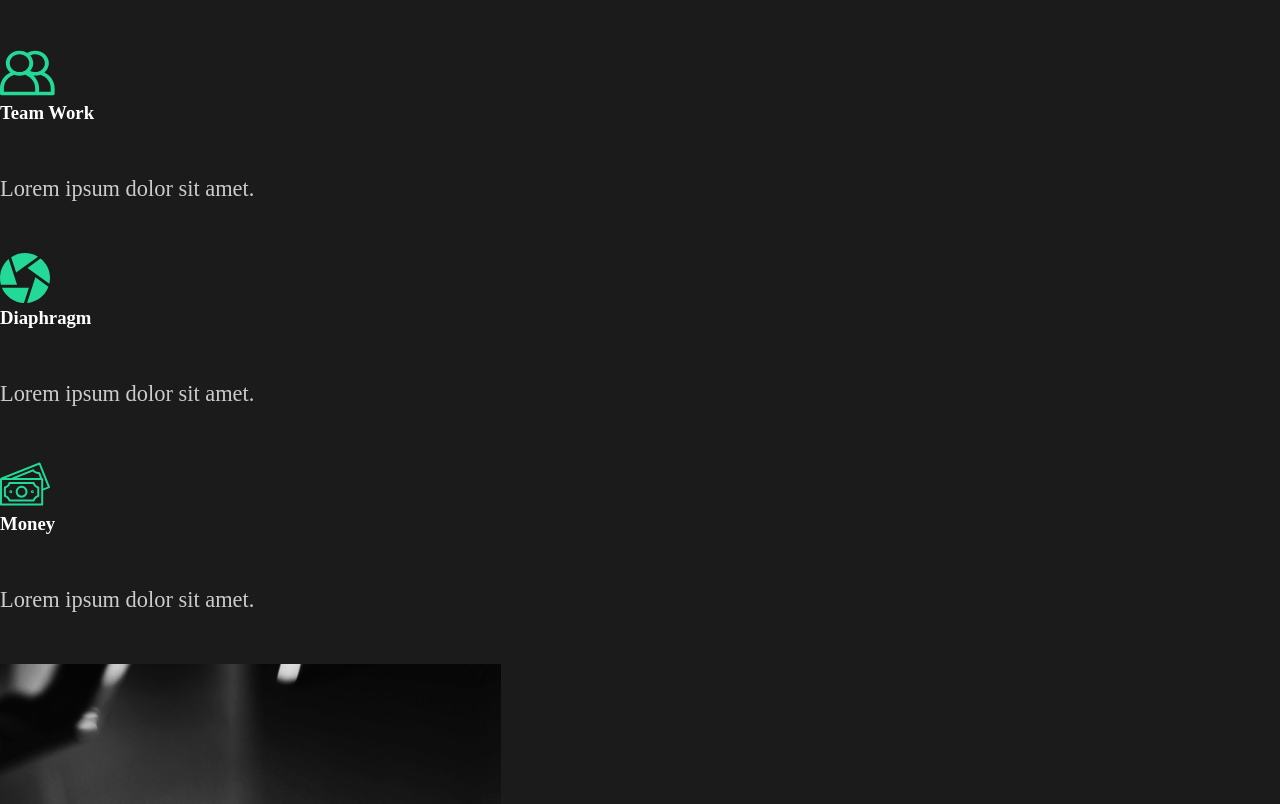
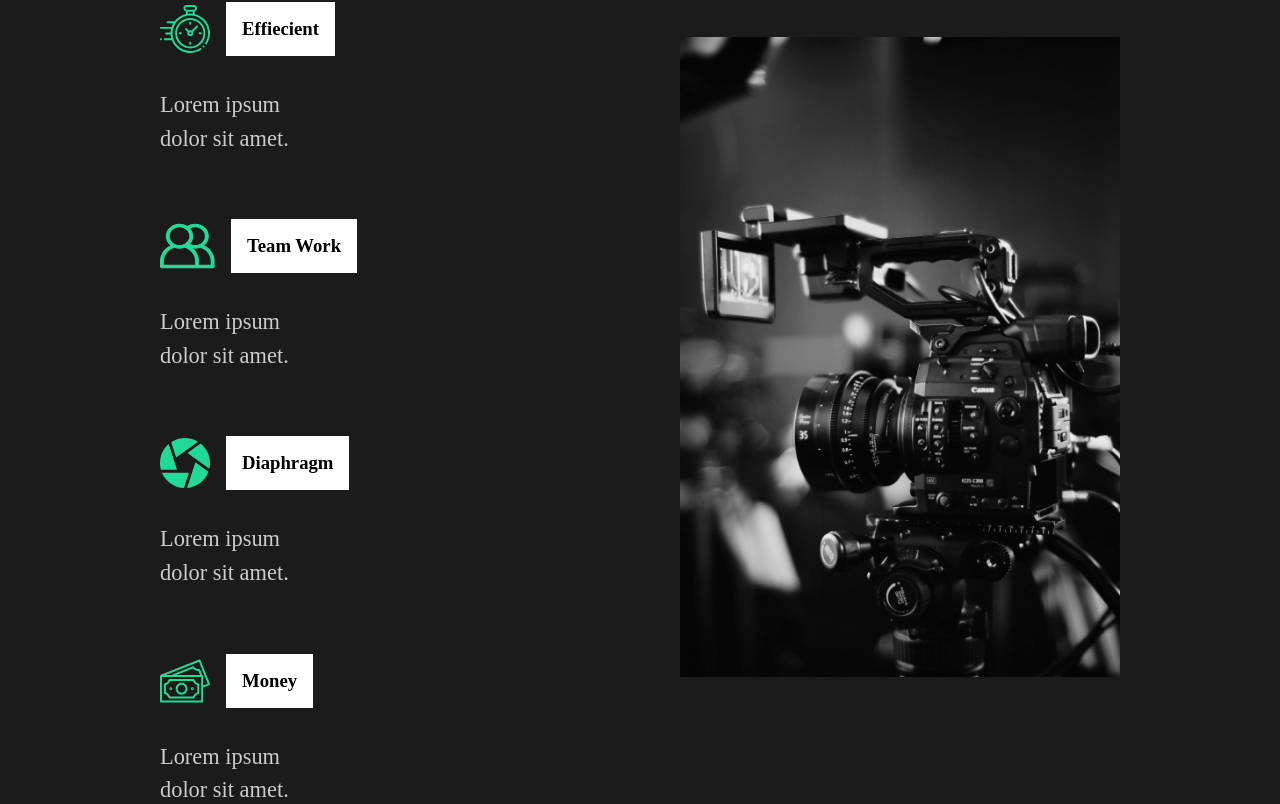
Before and after one commit to CliffordMorin/React-Portfolio, a React (Create React App) app: page / in a window 1280 px wide. Shown: the part 1036-1840 px from the top of the page. Built offline with nearby package versions, Linux system fonts and the light colour scheme.

Commit message:
5. Styled Services section

```diff
--- a/public/index.html
+++ b/public/index.html
@@ -8,6 +8,12 @@
     <meta
       name="description"
       content="Web site created using create-react-app"
+    />
+    <link rel="preconnect" href="https://fonts.googleapis.com" />
+    <link rel="preconnect" href="https://fonts.gstatic.com" crossorigin />
+    <link
+      href="https://fonts.googleapis.com/css2?family=Inter:wght@400;700&family=Lobster&display=swap"
+      rel="stylesheet"
     />
     <link rel="apple-touch-icon" href="%PUBLIC_URL%/logo192.png" />
     <!--
--- a/src/App.js
+++ b/src/App.js
@@ -1,6 +1,7 @@
 import React from 'react';
 //Global Style
 import GlobalStyle from './components/GlobalStyle'
+
 //Import Pages
 import AboutUs from './pages/AboutUs'
 
--- a/src/components/AboutSection.js
+++ b/src/components/AboutSection.js
@@ -1,7 +1,9 @@
 import React from "react";
 import home1 from "../img/home1.png";
 //Styled
-import styled from "styled-components";
+// import styled from "styled-components";
+import { StyledAbout, StyledDescription, StyledImage, StyledHide } from "../styles";
+
 
 const AboutSection = () => {
   return (
@@ -34,33 +36,6 @@
 };
 
 //Styled Components
-const StyledAbout = styled.div`
-  min-height: 90vh;
-  display: flex;
-  align-items: center;
-  justify-content: space-between;
-  padding: 5rem 10rem;
-  color: white;
-`;
-const StyledDescription = styled.div`
-  flex: 1;
-  padding-right: 5rem;
-  h2 {
-    font-weight: lighter;
-  }
-`;
-const StyledImage = styled.div`
-  flex: 1;
-  overflow: hidden;
-  img{
-    width: 100%;
-    height: 80vh;
-    object-fit: cover;
-  }
-`;
 
-const StyledHide = styled.div`
-  overflow: hidden;
-`
 
 export default AboutSection;
--- a/src/components/GlobalStyle.js
+++ b/src/components/GlobalStyle.js
@@ -10,6 +10,7 @@
 
 body{
     background: #1b1b1b;
+    font-family: 'Inter, sans-serif';
 
 }
 
@@ -22,6 +23,7 @@
     background: transparent;
     color: white;
     transition: all 0.5s ease;
+    font-family: 'Inter, sans-serif';
     &:hover{
         background-color: #23d997;
         color: white;
@@ -37,6 +39,7 @@
     }
     h4{
         font-weight: bold;
+        font-size: 2rem;
     }
     a{
         font-size: 1.1rem;
--- a/src/components/ServicesSection.js
+++ b/src/components/ServicesSection.js
@@ -1,60 +1,84 @@
-import React from 'react';
+import React from "react";
 //Import Icons
-import clock from '../img/clock.svg';
-import diaphragm from '../img/diaphragm.svg';
+import clock from "../img/clock.svg";
+import diaphragm from "../img/diaphragm.svg";
 import money from "../img/money.svg";
-import teamwork from '../img/teamwork.svg';
-import home2 from '../img/home2.png'
+import teamwork from "../img/teamwork.svg";
+import home2 from "../img/home2.png";
+//Style
+import styled from "styled-components";
+import { StyledAbout, StyledDescription, StyledImage } from "../styles";
 
 const ServiceSection = () => {
   return (
-        <div className="services">
-            <div className="description">
+    <StyledServices>
+      <StyledDescription>
         <h2>
           High <span> Services </span>
         </h2>
-                <div className="cards">
-                    <div className="card">
+        <StyledCards>
+          <StyledCard>
             <div className="icon">
               <img src={clock} alt="clock" />
               <h3>Effiecient</h3>
+            </div>
             <p>Lorem ipsum dolor sit amet.</p>
-                        </div>
-                    </div>
-                </div>
-                <div className="cards">
-                    <div className="card">
+          </StyledCard>
+          <StyledCard>
             <div className="icon">
               <img src={teamwork} alt="team work" />
               <h3>Team Work</h3>
+            </div>
             <p>Lorem ipsum dolor sit amet.</p>
-                        </div>
-                    </div>
-                </div>
-                <div className="cards">
-                    <div className="card">
+          </StyledCard>
+          <StyledCard>
             <div className="icon">
               <img src={diaphragm} alt="Diaphragm" />
               <h3>Diaphragm</h3>
+            </div>
             <p>Lorem ipsum dolor sit amet.</p>
-                        </div>
-                    </div>
-                </div>
-                <div className="cards">
-                    <div className="card">
+          </StyledCard>
+          <StyledCard>
             <div className="icon">
               <img src={money} alt="money" />
               <h3>Money</h3>
+            </div>
             <p>Lorem ipsum dolor sit amet.</p>
-                        </div>
-                    </div>
-                </div>
-                <div className="image">
+          </StyledCard>
+        </StyledCards>
+      </StyledDescription>
+      <StyledImage>
         <img src={home2} alt="home 2" />
-                </div>
-            </div>
-        </div>
-    )
+      </StyledImage>
+    </StyledServices>
+  );
+};
+
+const StyledServices = styled(StyledAbout)`
+  h2 {
+    padding-bottom: 5rem;
   }
+  p {
+    width: 70%;
+    padding: 2rem 0rem 4rem 0rem;
+  }
+`;
+const StyledCards = styled.div`
+  display: flex;
+  flex-wrap: wrap;
+`;
+const StyledCard = styled.div`
+  flex-basis: 15rem;
+  .icon {
+    display: flex;
+    align-items: center;
+    h3 {
+      margin-left: 1rem;
+      background: white;
+      color: black;
+      padding: 1rem;
+    }
+  }
+`;
 
-export default ServiceSection
+export default ServiceSection;
--- /dev/null
+++ b/src/styles.js
@@ -0,0 +1,30 @@
+import styled from "styled-components";
+
+//Styled Components
+export const StyledAbout = styled.div`
+  min-height: 90vh;
+  display: flex;
+  align-items: center;
+  justify-content: space-between;
+  padding: 5rem 10rem;
+  color: white;
+`;
+export const StyledDescription = styled.div`
+  flex: 1;
+  padding-right: 5rem;
+  h2 {
+    font-weight: lighter;
+  }
+`;
+export const StyledImage = styled.div`
+  flex: 1;
+  overflow: hidden;
+  img{
+    width: 100%;
+    height: 80vh;
+    object-fit: cover;
+  }
+`;
+export const StyledHide = styled.div`
+  overflow: hidden;
+`;
```
Lines whose indentation alone changed are shown as unchanged.
